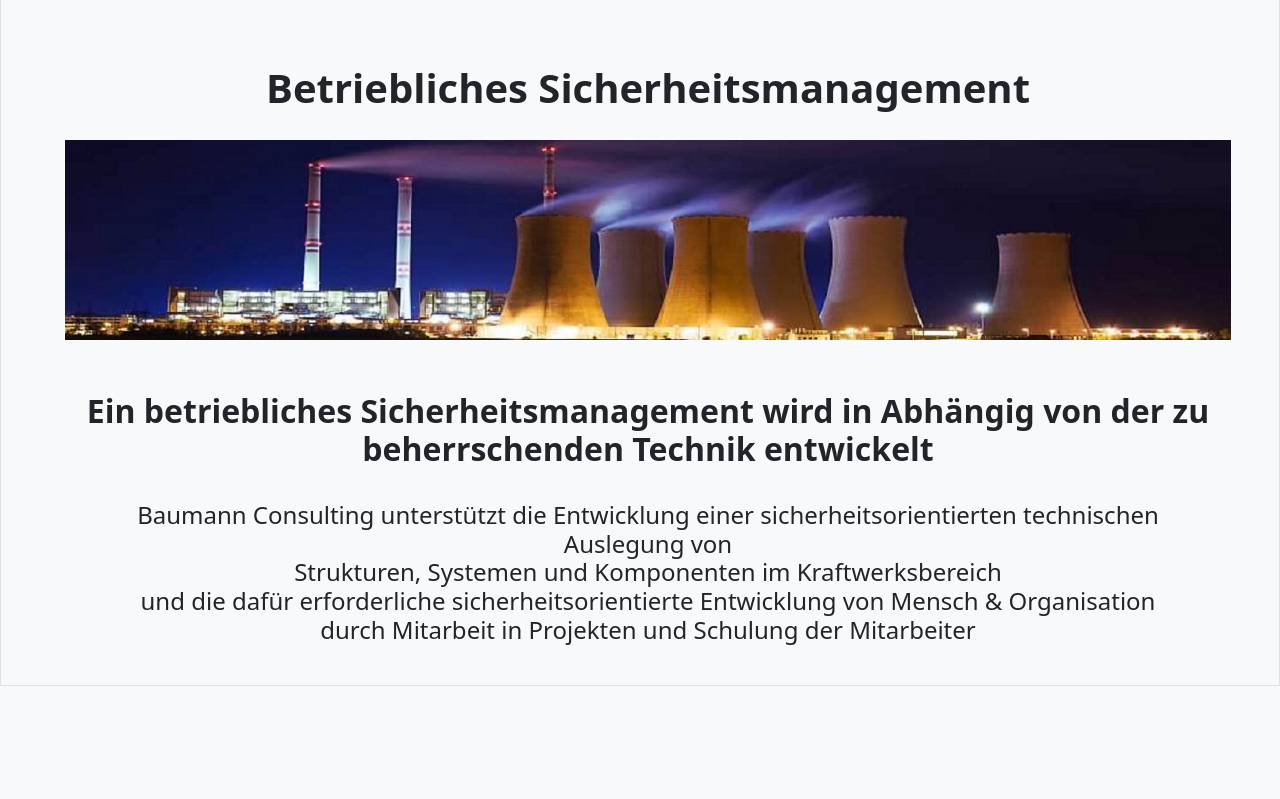
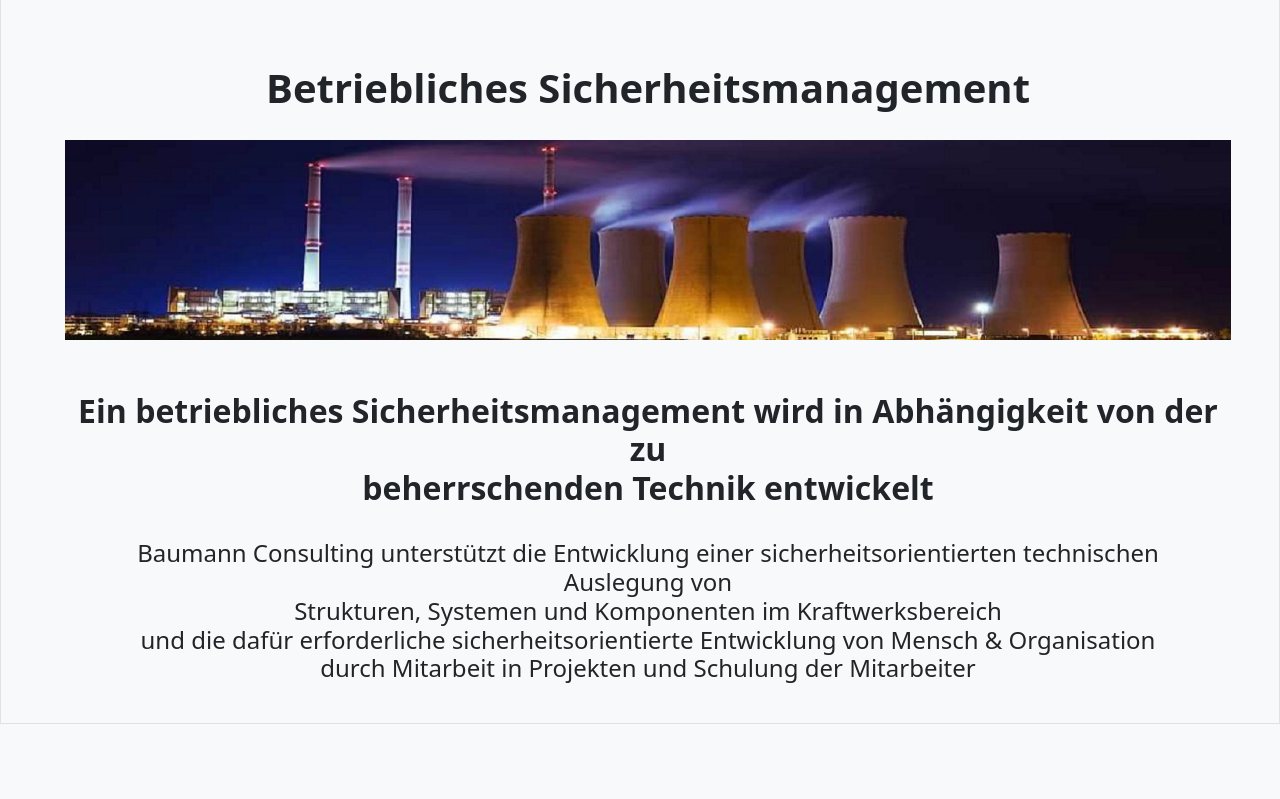
Before and after one commit to xkhadmy/django-H2ij, a Django app: page /Unser_Angebot/ in a window 1280 px wide. Shown: the part 104-903 px from the top of the page. Run offline with Django 4.2, Linux system fonts and the light colour scheme.

Commit message:
Abhängigkeit

```diff
--- a/Bauman_Consulting/templates/utils/buttons/Unser_Angebot.html
+++ b/Bauman_Consulting/templates/utils/buttons/Unser_Angebot.html
@@ -22,7 +22,7 @@
             <div class="text-center divstyle">
                 <br/>
                 <h2>
-                    <b>Ein betriebliches Sicherheitsmanagement wird in Abhängig von der zu<br/>
+                    <b>Ein betriebliches Sicherheitsmanagement wird in Abhängigkeit von der zu<br/>
                         beherrschenden Technik entwickelt</b>
                 </h2>
                 <br/>
```
